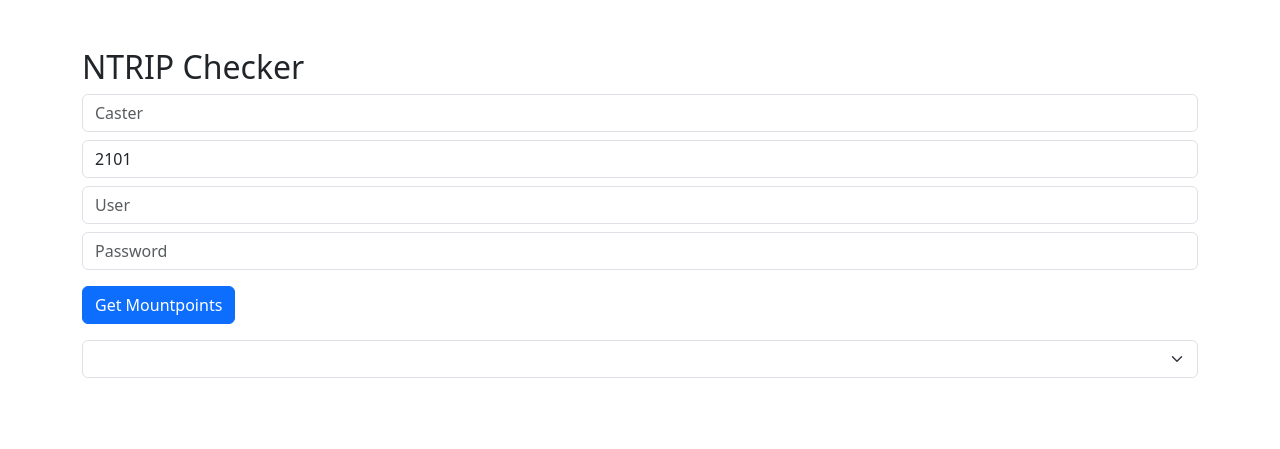
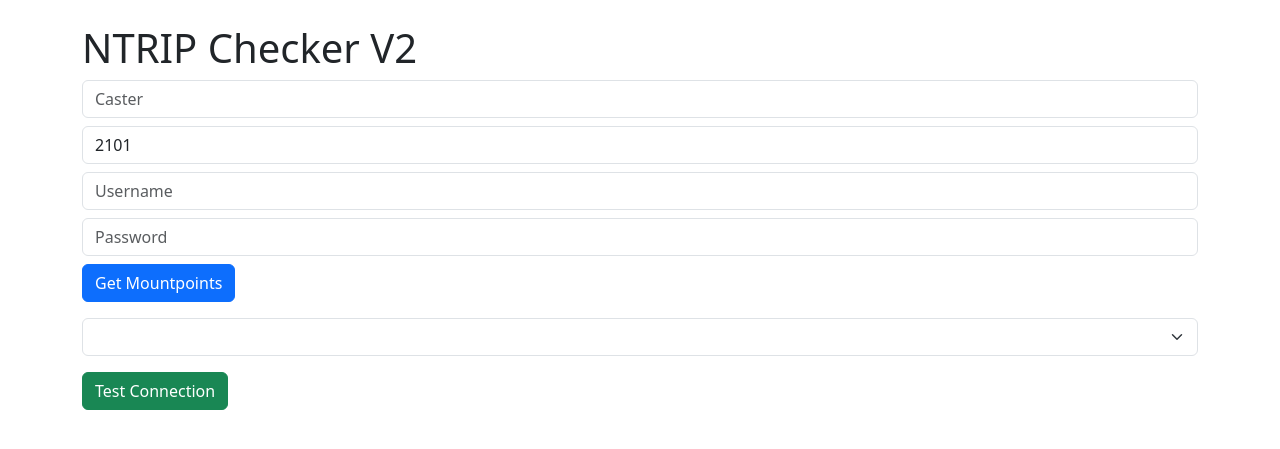
Before and after one commit to DavSem39/ntrip-checker, a Flask app: page / in a window 1280 px wide. Shown: the top 449 px of the page. Run offline with Flask 3, Linux system fonts and the light colour scheme; lists and menus that the app fills with data are empty.

Commit message:
Update index.html

```diff
--- a/templates/index.html
+++ b/templates/index.html
@@ -1 +1,5 @@
-<!DOCTYPE html><html><head><title>NTRIP Checker</title><link href='https://cdn.jsdelivr.net/npm/bootstrap@5.3.3/dist/css/bootstrap.min.css' rel='stylesheet'></head><body class='container mt-5'><h2>NTRIP Checker</h2><input id='host' class='form-control' placeholder='Caster'><input id='port' class='form-control mt-2' value='2101'><input id='username' class='form-control mt-2' placeholder='User'><input id='password' type='password' class='form-control mt-2' placeholder='Password'><button class='btn btn-primary mt-3' onclick='gm()'>Get Mountpoints</button><select id='mp' class='form-select mt-3'></select><script>async function gm(){let r=await fetch('/mountpoints',{method:'POST',headers:{'Content-Type':'application/json'},body:JSON.stringify({host:host.value,port:port.value,username:username.value,password:password.value})});let d=await r.json();mp.innerHTML='';if(d.success){d.mountpoints.forEach(x=>mp.innerHTML+=`<option>${x}</option>`);}else alert(d.error);}</script></body></html>
+<!doctype html><html><head><title>NTRIP Checker V2</title><link rel='stylesheet' href='https://cdn.jsdelivr.net/npm/bootstrap@5.3.3/dist/css/bootstrap.min.css'></head><body class='container py-4'><h1>NTRIP Checker V2</h1><input id='host' class='form-control mb-2' placeholder='Caster'><input id='port' class='form-control mb-2' value='2101'><input id='username' class='form-control mb-2' placeholder='Username'><input id='password' type='password' class='form-control mb-2' placeholder='Password'><button class='btn btn-primary' onclick='getm()'>Get Mountpoints</button><select id='mp' class='form-select my-3'></select><button class='btn btn-success' onclick='testc()'>Test Connection</button><div id='res' class='mt-3'></div><script>
+function payload(){return {host:host.value,port:port.value,username:username.value,password:password.value}}
+async function getm(){let r=await fetch('/mountpoints',{method:'POST',headers:{'Content-Type':'application/json'},body:JSON.stringify(payload())});let d=await r.json();mp.innerHTML='';if(d.success)d.mountpoints.forEach(v=>mp.innerHTML+=`<option>${v}</option>`);else alert(d.error)}
+async function testc(){let p=payload();p.mountpoint=mp.value;let r=await fetch('/test_connection',{method:'POST',headers:{'Content-Type':'application/json'},body:JSON.stringify(p)});let d=await r.json();res.innerHTML=d.success?`<div class="alert alert-success">Status:${d.status}<br>Latency:${d.latency_ms} ms<br>Bytes:${d.bytes_received}</div>`:`<div class="alert alert-danger">${d.error}</div>`}
+</script></body></html>
```
